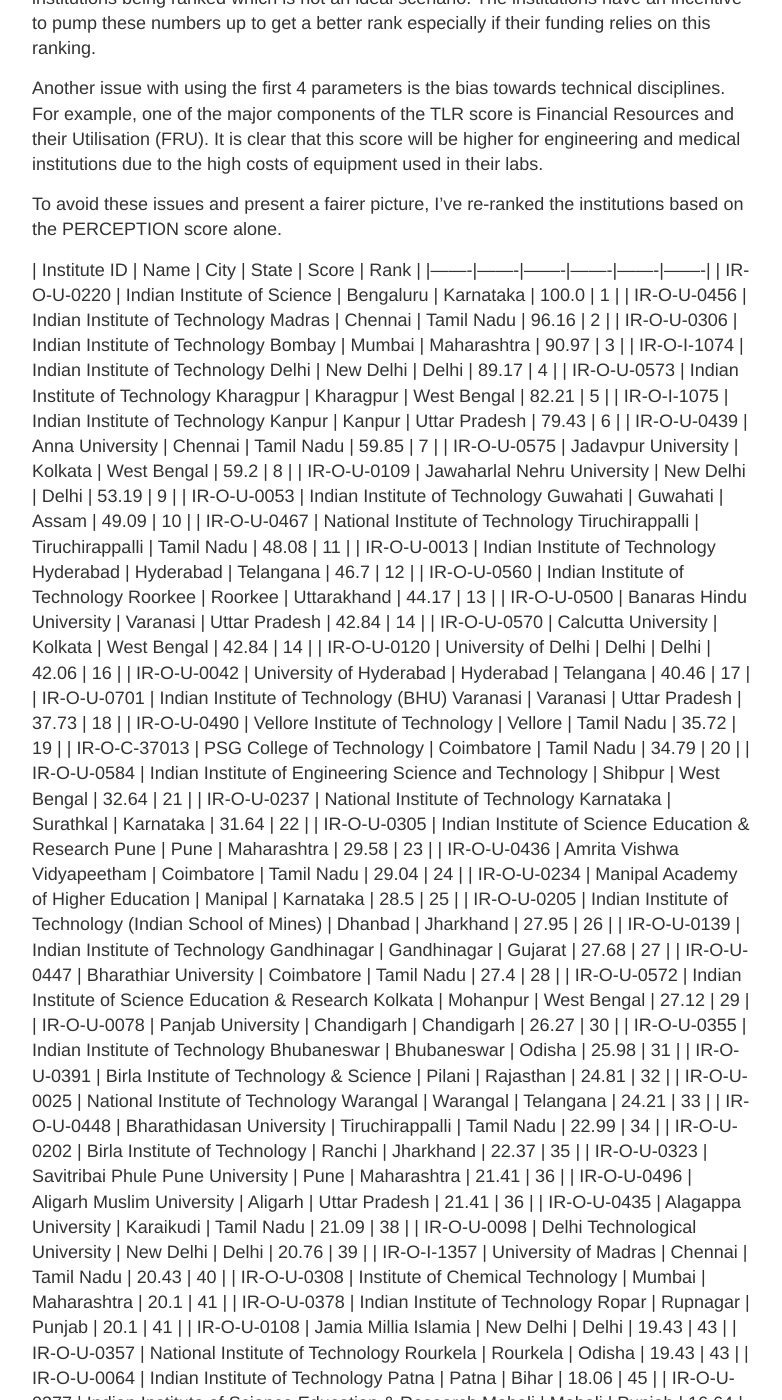
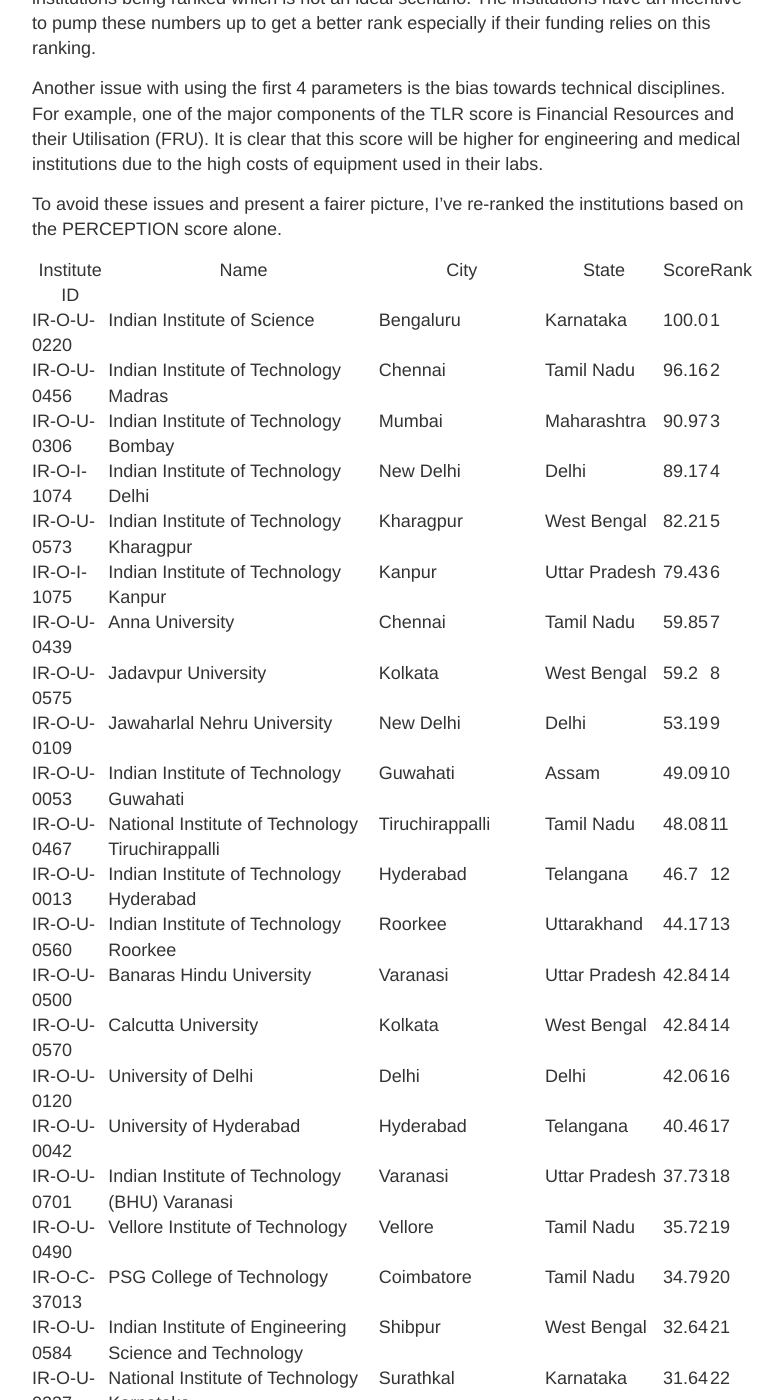
Before and after one commit to fandango-/fandango-.github.io, a Jekyll site: the page built from _posts/2020-6-13-NIRF-Rankings.md, in a window 1280 px wide and 1400 px high, scrolled down 538 px. Shown: the whole window, without its empty margins (248-1030 px from the left). Built offline with Jekyll 4.4.1, drawn with Linux system fonts in a browser that asks for light colours; comment, search, counter and statistics services are not loaded; some of the changed text lies outside the part shown.

Commit message:
Update 2020-6-13-NIRF-Rankings.md

```diff
--- a/_posts/2020-6-13-NIRF-Rankings.md
+++ b/_posts/2020-6-13-NIRF-Rankings.md
@@ -21,7 +21,6 @@
 
 To avoid these issues and present a fairer picture, I've re-ranked the institutions based on the PERCEPTION score alone.
 
-<div class="datatable-begin"></div>
 | Institute ID | Name | City | State | Score | Rank |
 |-------|-------|-------|-------|-------|-------|
 | IR-O-U-0220 | Indian Institute of Science | Bengaluru | Karnataka | 100.0 | 1 |
@@ -125,4 +124,3 @@
 | IR-O-I-1441 | Saveetha Institute of Medical and Technical Sciences | Chennai | Tamil Nadu | 1.58 | 99 |
 | IR-O-N-17 | Sawai Man Singh Medical College | Jaipur | Rajasthan | 0.0 | 100 |
 | IR-O-U-0295 | Datta Meghe Institute of Medical Sciences | Wardha | Maharashtra | 0.0 | 100 |
-<div class="datatable-begin"></div>
```
